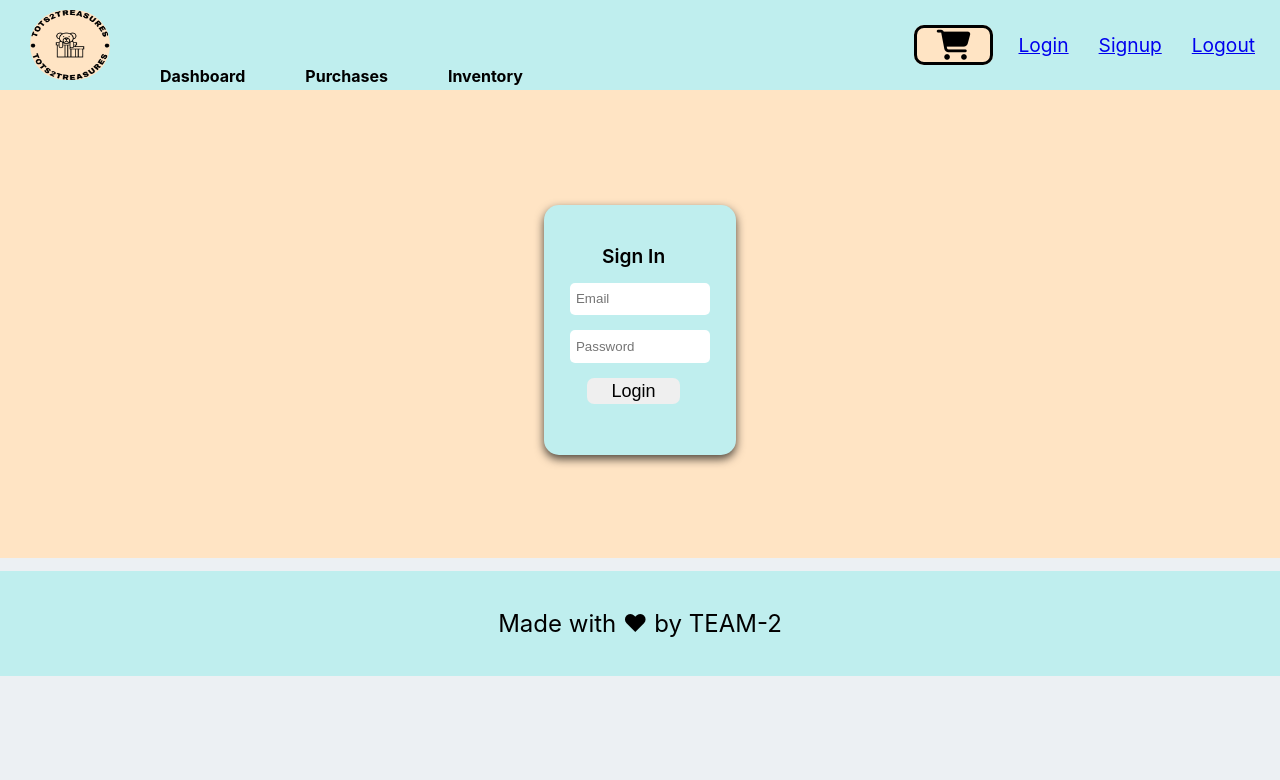
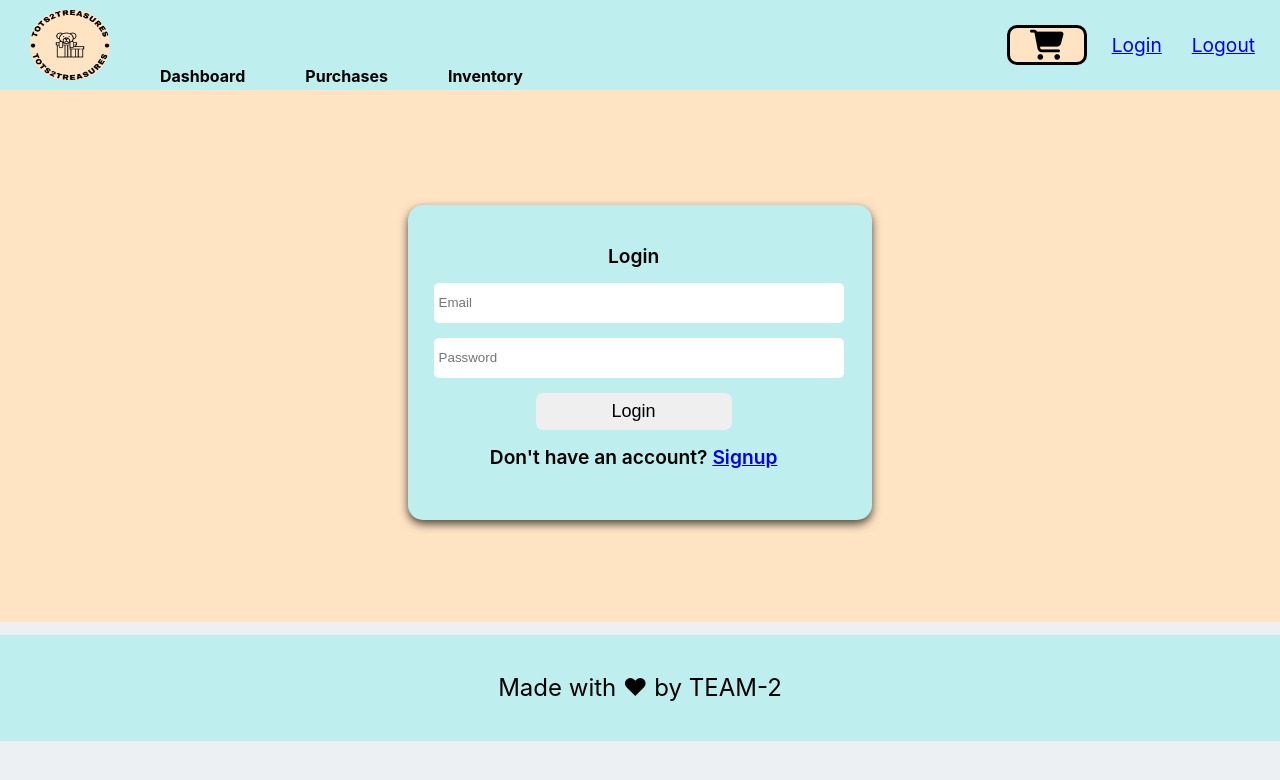
Before and after one commit to ThriftKids/Tots2Treasures, a React (Create React App) app in the folder client/: page /login in a window 1280 px wide. Shown: the top 780 px of the page. Built offline with nearby package versions, Linux system fonts and the light colour scheme.

Commit message:
restyled login ans sign up pages, changed nav bar layout

```diff
--- a/client/src/components/Header/Header.js
+++ b/client/src/components/Header/Header.js
@@ -26,9 +26,7 @@ const Header = () => {
           <li>
             <a href='/login'className="loginButton">Login</a>
           </li>
-          <li>
-            <a href='/signup' className="signupButton">Signup</a>
-          </li>
+
           <li>
             <a href='/logout' className="logoutButton">Logout</a>
           </li>
--- a/client/src/components/customs/LoginForm.css
+++ b/client/src/components/customs/LoginForm.css
@@ -6,7 +6,7 @@
 }
 
 .loginForm {
-  width: 10%;
+  width: 400px;
   display: flex;
   flex-direction: column;
   padding: 3% 3% 4% 2%;
@@ -19,12 +19,14 @@
 
 .centerContent {
   display: flex;
+  flex-direction: column;
   justify-content: center;
 }
 
 .centerContent > p {
   font-size: larger;
   font-weight: 600;
+  gap: 15px;
 }
 
 .centerContent > button {
@@ -53,7 +55,4 @@
 .authInputField {
     border: none;
     border-radius: 5px;
-    padding: 5%;
-    width: 100%;
-    height: 20px;
   }
--- a/client/src/components/customs/LoginForm.js
+++ b/client/src/components/customs/LoginForm.js
@@ -25,7 +25,7 @@ const LoginForm = () => {
     <div className="loginContainer">
       <form className="loginForm" onSubmit={handleSubmit}>
         <div className="centerContent">
-          <p>Sign In</p>
+          <p>Login</p>
         </div>
         <label>
           <input className="authInputField"
@@ -46,6 +46,7 @@ const LoginForm = () => {
         </label>
         <div className="centerContent">
           <button className="loginButton" type="submit">Login</button>
+          <p>Don't have an account? <a href="/signup">Signup</a></p>
         </div>
       </form>
     </div>
--- a/client/src/components/customs/SignupForm.css
+++ b/client/src/components/customs/SignupForm.css
@@ -6,9 +6,10 @@
 }
 
 .signupForm {
-  width:10%;
+  width:500px;
   display: flex;
   flex-direction: column;
+
   padding: 3% 3% 4% 2%;
   margin: 9% 0 8% 0;
   border-radius: 15px;
@@ -19,14 +20,17 @@
 .centerContent{
   display: flex;
   justify-content: center;
+  gap: 15px;
 }
 
 .centerContent>p{
+  align-self: center;
   font-size: larger;
   font-weight:600;
 }
 
 .centerContent>button{
+  align-self: center;
   padding: 2% 19%;
   font-size: large;
   border: none;
@@ -54,7 +58,7 @@
 .authInputField{
   border: none;
   border-radius: 5px;
-  padding: 5%;
+  padding: 5px;
   width: 100%;
-  height: 20px;
+  height: 30px;
 }
--- a/client/src/components/customs/SignupForm.js
+++ b/client/src/components/customs/SignupForm.js
@@ -63,6 +63,7 @@ const SignupForm = () => {
         </label>
         <div className="centerContent">
           <button className="loginButton" type="submit">Sign Up</button>
+          <p>Have an account? <a href="/login">Login</a></p>
         </div>
       </form>
     </div>
```
